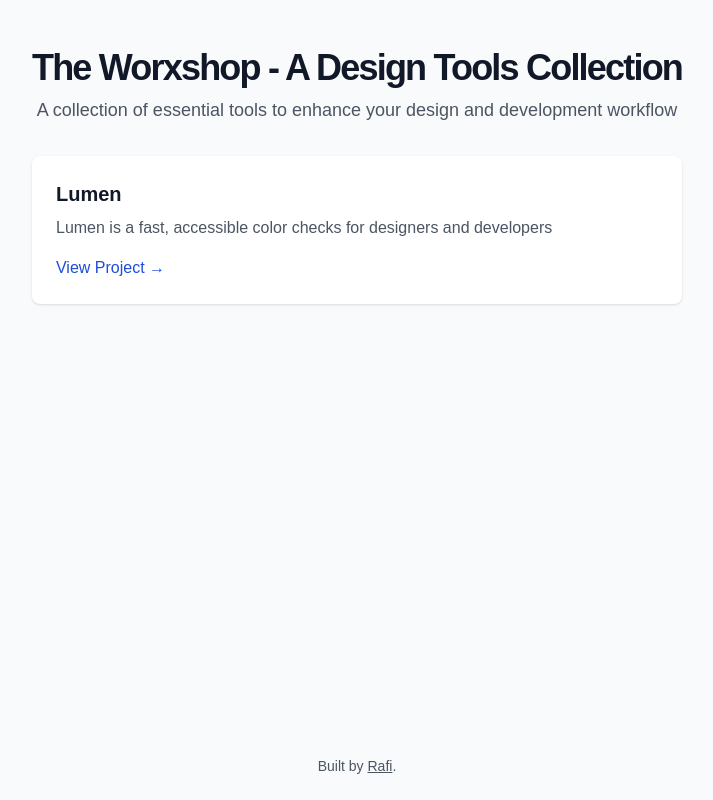
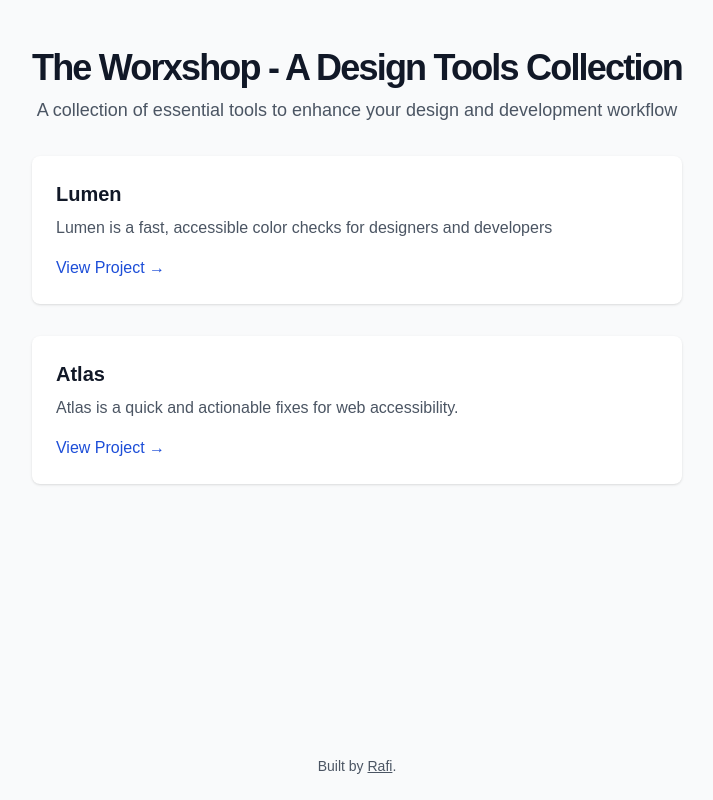
Before and after one commit to ahmadrafidev/worxshop, a Next.js app: page / in a window 1280 px wide. Shown: the whole page, without its empty margins (283-996 px from the left). Built offline with nearby package versions, Linux system fonts and the light colour scheme.

Commit message:
add atlas

```diff
--- a/app/page.tsx
+++ b/app/page.tsx
@@ -8,6 +8,11 @@ export default function Home() {
       title: "Lumen",
       description: "Lumen is a fast, accessible color checks for designers and developers",
       link: "https://luumen.vercel.app/",
+    },
+    {
+      title: "Atlas",
+      description: "Atlas is a quick and actionable fixes for web accessibility.",
+      link: "https://atlassy.vercel.app/",
     },
   ];
 
```
